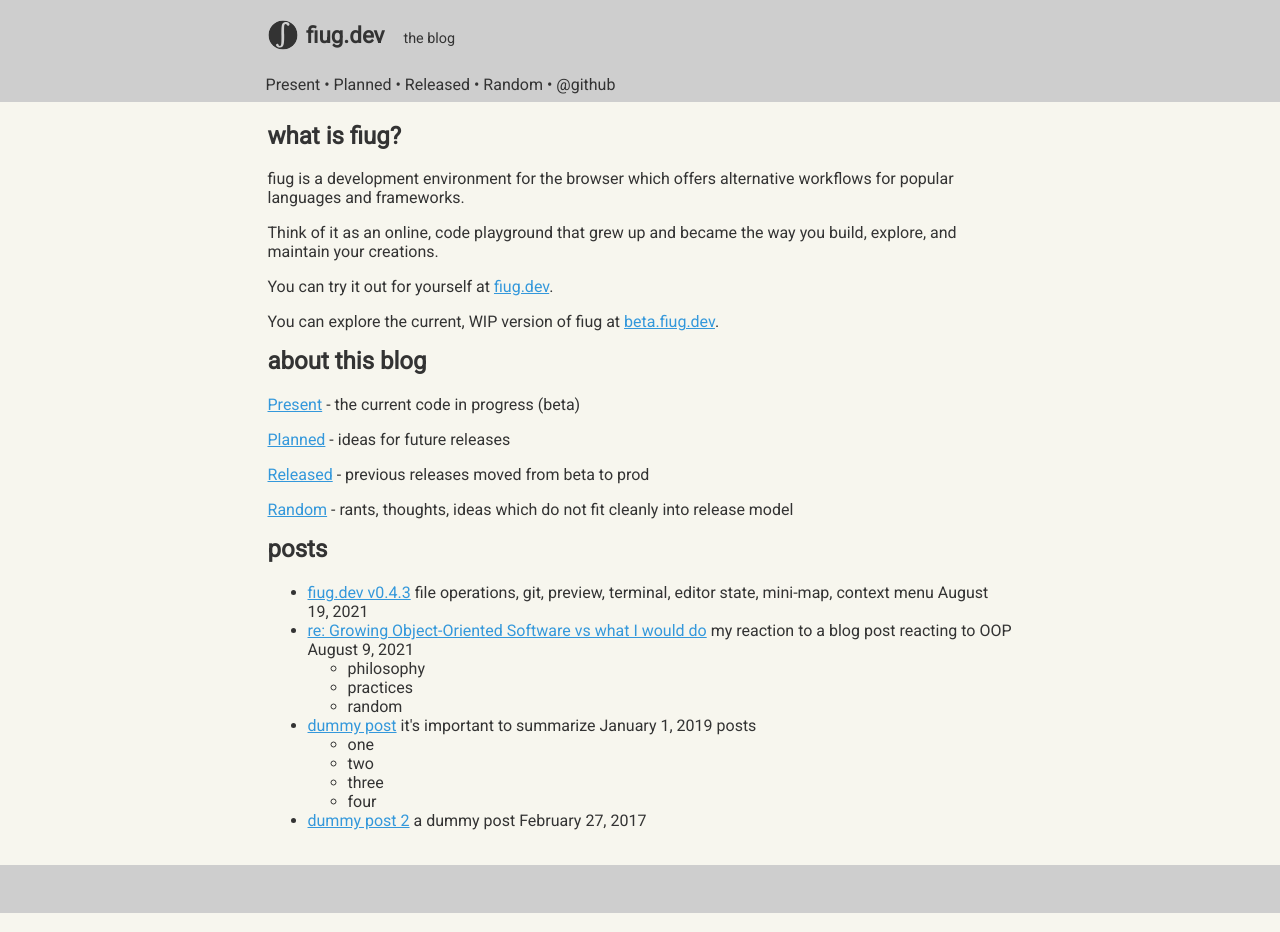
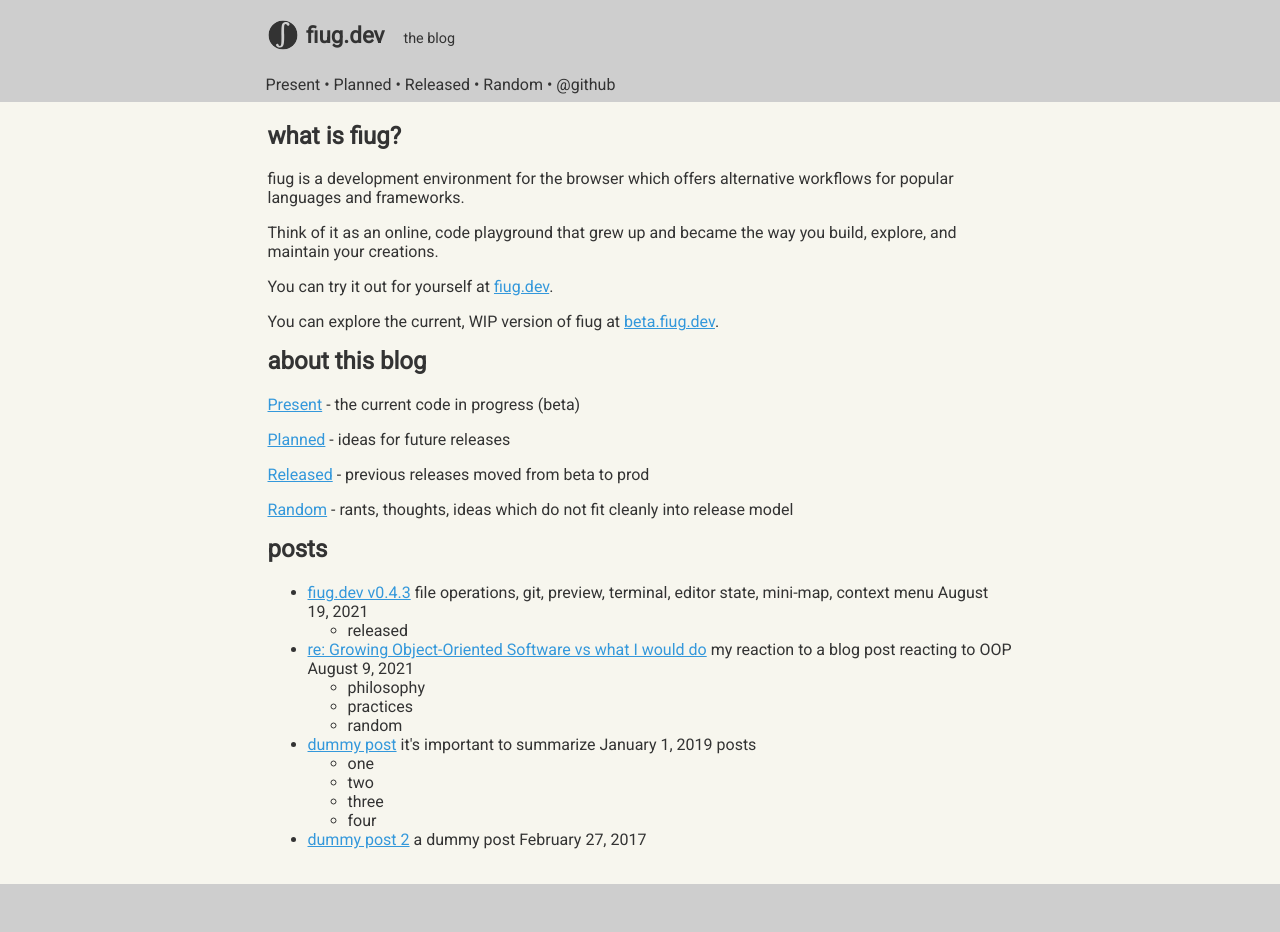
Before and after one commit to fiugd/blog, a Jekyll site: the page built from docs/index.md, in a window 1280 px wide. Built offline with Jekyll 4.4.1, drawn with Linux system fonts in a browser that asks for light colours.

Commit message:
Update 2021-08-19-release-v0-4-3.md

```diff
--- a/docs/_posts/2021-08-19-release-v0-4-3.md
+++ b/docs/_posts/2021-08-19-release-v0-4-3.md
@@ -9,8 +9,8 @@ started: 2021-04-20
 released: 2021-08-19
 updated: 2021-08-19
 
-categories:
-  - releases
+tags:
+  - released
 ---
 
 TLDR; addressed issues when working with files and folders; focus blurred a bit and added/fixed a few other things.  **Summary** will detail most of what changed and video mostly covers the same.  See **Changes** for a detailed list.
```
